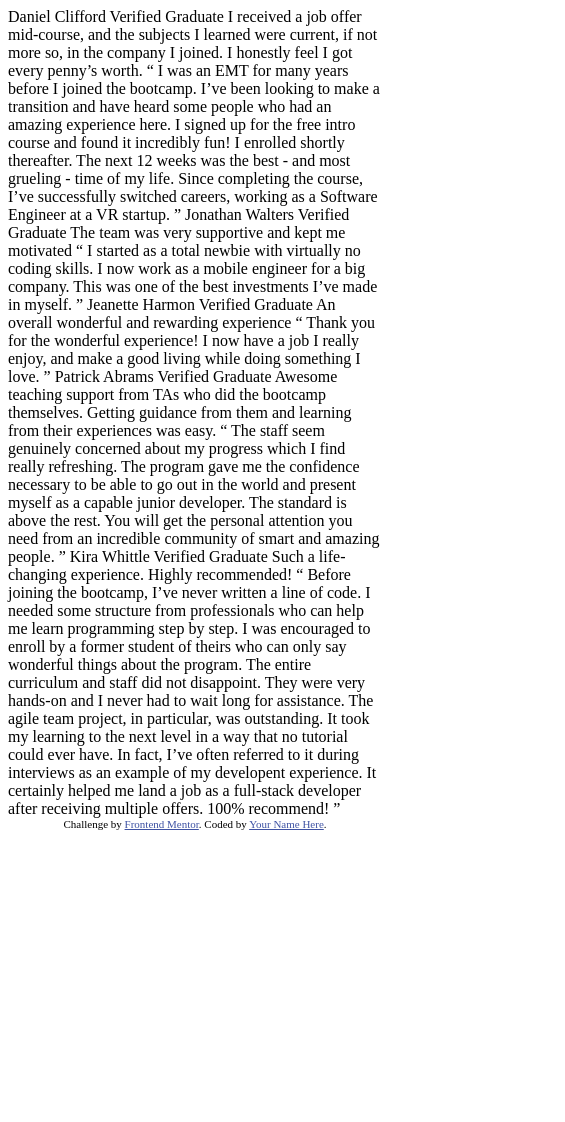
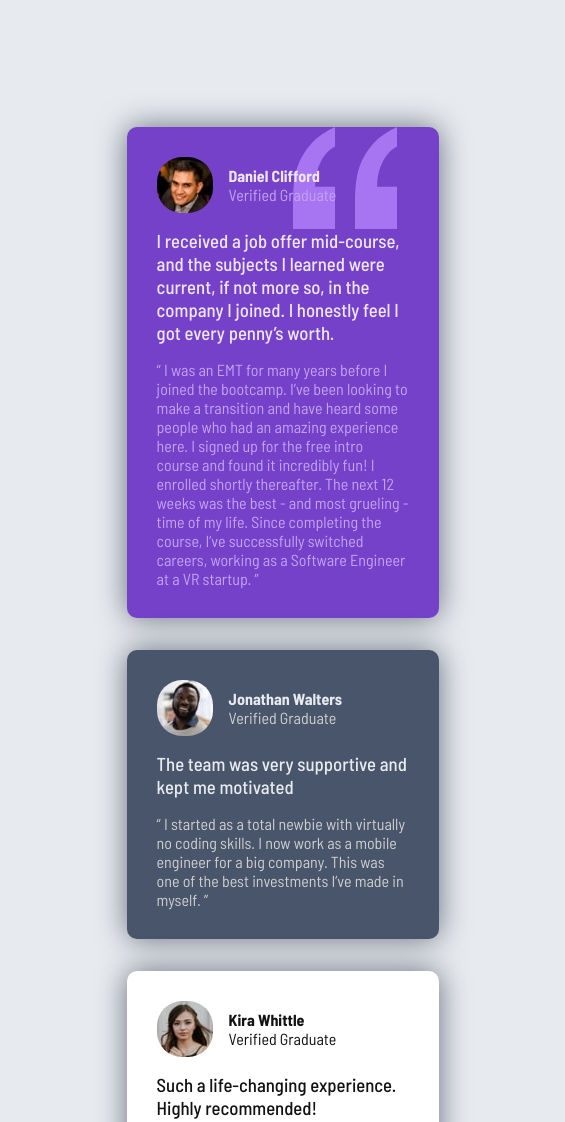
Before and after one commit to JhonAM04/Testimonios-Grid, a plain HTML site: page index.html in a window 390 px wide. Shown: the top 1122 px of the page, 565 px wide, since content can reach past the window. Before the commit the page ends 844 px from the top, so only its background shows below. Drawn offline with Linux system fonts and the light colour scheme.

Commit message:
pagina responsive

```diff
--- a/index.html
+++ b/index.html
@@ -5,59 +5,57 @@
   <meta name="viewport" content="width=device-width, initial-scale=1.0"> <!-- displays site properly based on user's device -->
 
   <link rel="icon" type="image/png" sizes="32x32" href="./images/favicon-32x32.png">
+  <link rel="stylesheet" href="style.css">
+  <title>Frontend Mentor | [Challenge Name Here]</title>
+</head>
 
-  <title>Frontend Mentor | [Challenge Name Here]</title>
+<body>
+  <section>
 
-  <!-- Feel free to remove these styles or customise in your own stylesheet 👍 -->
-  <style>
-    .attribution { font-size: 11px; text-align: center; }
-    .attribution a { color: hsl(228, 45%, 44%); }
-  </style>
-</head>
-<body>
-  Daniel Clifford
+    <article>
+      <div class="author">
+        <img src="images/image-daniel.jpg" alt="">
+        <div class="author-info">
+          <h4>Daniel Clifford</h4>
           Verified Graduate
+        </div>
+      </div>
 
-  I received a job offer mid-course, and the subjects I learned were current, if not more so,
-  in the company I joined. I honestly feel I got every penny’s worth.
+      <h3 class="claro">I received a job offer mid-course, and the subjects I learned were current, if not more so,
+      in the company I joined. I honestly feel I got every penny’s worth.</h3>
 
       “ I was an EMT for many years before I joined the bootcamp. I’ve been looking to make a
       transition and have heard some people who had an amazing experience here. I signed up
       for the free intro course and found it incredibly fun! I enrolled shortly thereafter.
       The next 12 weeks was the best - and most grueling - time of my life. Since completing
       the course, I’ve successfully switched careers, working as a Software Engineer at a VR startup. ”
+    </article>
 
-  Jonathan Walters
+    <article>
+      <div class="author">
+        <img src="images/image-jonathan.jpg" alt="">
+        <div class="author-info">
+          <h4>Jonathan Walters</h4>
           Verified Graduate
+        </div>
+      </div>
 
-  The team was very supportive and kept me motivated
+      <h3 class="claro">The team was very supportive and kept me motivated</h3>
 
       “ I started as a total newbie with virtually no coding skills. I now work as a mobile engineer
       for a big company. This was one of the best investments I’ve made in myself. ”
+    </article>
 
-  Jeanette Harmon
+    <article>
+      <div class="author">
+        <img src="images/image-kira.jpg" alt="">
+        <div class="author-info">
+          <h4>Kira Whittle </h4>
           Verified Graduate
+        </div>
+      </div>
 
-  An overall wonderful and rewarding experience
-
-  “ Thank you for the wonderful experience! I now have a job I really enjoy, and make a good living
-  while doing something I love. ”
-
-  Patrick Abrams
-  Verified Graduate
-
-  Awesome teaching support from TAs who did the bootcamp themselves. Getting guidance from them and
-  learning from their experiences was easy.
-
-  “ The staff seem genuinely concerned about my progress which I find really refreshing. The program
-  gave me the confidence necessary to be able to go out in the world and present myself as a capable
-  junior developer. The standard is above the rest. You will get the personal attention you need from
-  an incredible community of smart and amazing people. ”
-
-  Kira Whittle
-  Verified Graduate
-
-  Such a life-changing experience. Highly recommended!
+      <h3>Such a life-changing experience. Highly recommended!</h3>
 
       “ Before joining the bootcamp, I’ve never written a line of code. I needed some structure from
       professionals who can help me learn programming step by step. I was encouraged to enroll by a former
@@ -67,10 +65,43 @@
       could ever have. In fact, I’ve often referred to it during interviews as an example of my developent
       experience. It certainly helped me land a job as a full-stack developer after receiving multiple offers.
       100% recommend! ”
+    </article>
 
-  <div class="attribution">
-    Challenge by <a href="https://www.frontendmentor.io?ref=challenge" target="_blank">Frontend Mentor</a>.
-    Coded by <a href="#">Your Name Here</a>.
+    <article>
+      <div class="author">
+        <img src="images/image-jeanette.jpg" alt="">
+        <div class="author-info">
+          <h4>Jeanette Harmon</h4>
+          Verified Graduate
         </div>
+      </div>
+
+      <h3>An overall wonderful and rewarding experience</h3>
+
+      “ Thank you for the wonderful experience! I now have a job I really enjoy, and make a good living
+      while doing something I love. ”
+
+    </article>
+
+
+    <article>
+      <div class="author">
+        <img src="images/image-patrick.jpg" alt="">
+        <div class="author-info">
+          <h4>Patrick Abrams</h4>
+          Verified Graduate
+        </div>
+      </div>
+
+      <h3 class="claro">Awesome teaching support from TAs who did the bootcamp themselves. Getting guidance from them and
+      learning from their experiences was easy.</h3>
+
+      “ The staff seem genuinely concerned about my progress which I find really refreshing. The program
+      gave me the confidence necessary to be able to go out in the world and present myself as a capable
+      junior developer. The standard is above the rest. You will get the personal attention you need from
+      an incredible community of smart and amazing people. ”
+    </article>
+
+  </section>
 </body>
 </html>
--- /dev/null
+++ b/style.css
@@ -0,0 +1,109 @@
+@import url('https://fonts.googleapis.com/css2?family=Barlow+Semi+Condensed:ital,wght@0,100;0,200;0,300;0,400;0,500;0,600;0,700;0,800;0,900;1,100;1,200;1,300;1,400;1,500;1,600;1,700;1,800;1,900&family=Be+Vietnam+Pro:ital,wght@0,100;0,200;0,300;0,400;0,500;0,600;0,700;0,800;0,900;1,100;1,200;1,300;1,400;1,500;1,600;1,700;1,800;1,900&family=Outfit:wght@100..900&display=swap');
+
+:root{
+--Purple-50: hsl(260, 100%, 95%);
+--Purple-300: hsl(264, 82%, 80%);
+--Purple-500: hsl(263, 55%, 52%);
+--White: hsl(0, 0%, 100%);
+--Grey-100: hsl(214, 17%, 92%);
+--Grey-200: hsl(0, 0%, 81%);
+--Grey-400: hsl(224, 10%, 45%);
+--Grey-500: hsl(217, 19%, 35%);
+--Dark-blue: hsl(219, 29%, 14%);
+--Black: hsl(0, 0%, 7%);
+}
+
+* {
+    margin: 0;
+    padding: 0;
+}
+
+body{
+    font-family: "Barlow Semi Condensed", serif;
+    font-style: normal;
+    background-color: var(--Grey-100);
+}
+
+h3{
+    font-weight: 500;
+}
+
+section{
+    display: grid;
+    grid-template-columns: repeat(4, auto);
+    grid-template-rows: repeat(2, auto);
+    gap: 2em;
+    padding: 15vh;
+    width: 80%;
+}
+
+article{
+    border-radius: 10px;
+    padding: 30px;
+    display: flex;
+    flex-direction: column;
+    gap: 1em;
+    box-shadow: 0 0 30px var(--Grey-400);
+
+}
+
+article:nth-child(1){
+    grid-column: 2 span;
+    background-color: var(--Purple-500);
+    background-image: url(images/bg-pattern-quotation.svg);
+    background-repeat: no-repeat;
+    background-position: 80% 0;
+    color: var(--Purple-300);
+    h3, h4 {
+        color: var(--Purple-50);
+    }
+}
+
+article:nth-child(2){
+    background-color: var(--Grey-500);
+    color: var(--Grey-200);
+    h3, h4{
+        color: var(--Grey-100);
+    }
+}
+
+article:nth-child(5){
+    grid-column: 2 span;
+    background-color: var(--Dark-blue);
+    color: var(--Grey-200);
+    h3, h4{
+        color: var(--Grey-200);
+    }
+}
+
+article:nth-child(3){
+    grid-row: 2 span;
+    background-color: var(--White);
+    color: var(--Black);
+}
+
+article:nth-child(4){
+    background-color: var(--White);
+    color: var(--Black);
+}
+
+.author{
+    display: flex;
+    gap: 1em;
+    align-items: center;
+}
+
+img{
+    border-radius: 25px;
+}
+
+
+@media (width<900px) {
+    section{
+        grid-template-columns: auto;
+    }
+    article:nth-child(1), article:nth-child(5), article:nth-child(3){
+        grid-column: auto;
+        grid-row: auto;
+    }
+}
```
Lines whose indentation alone changed are shown as unchanged.
